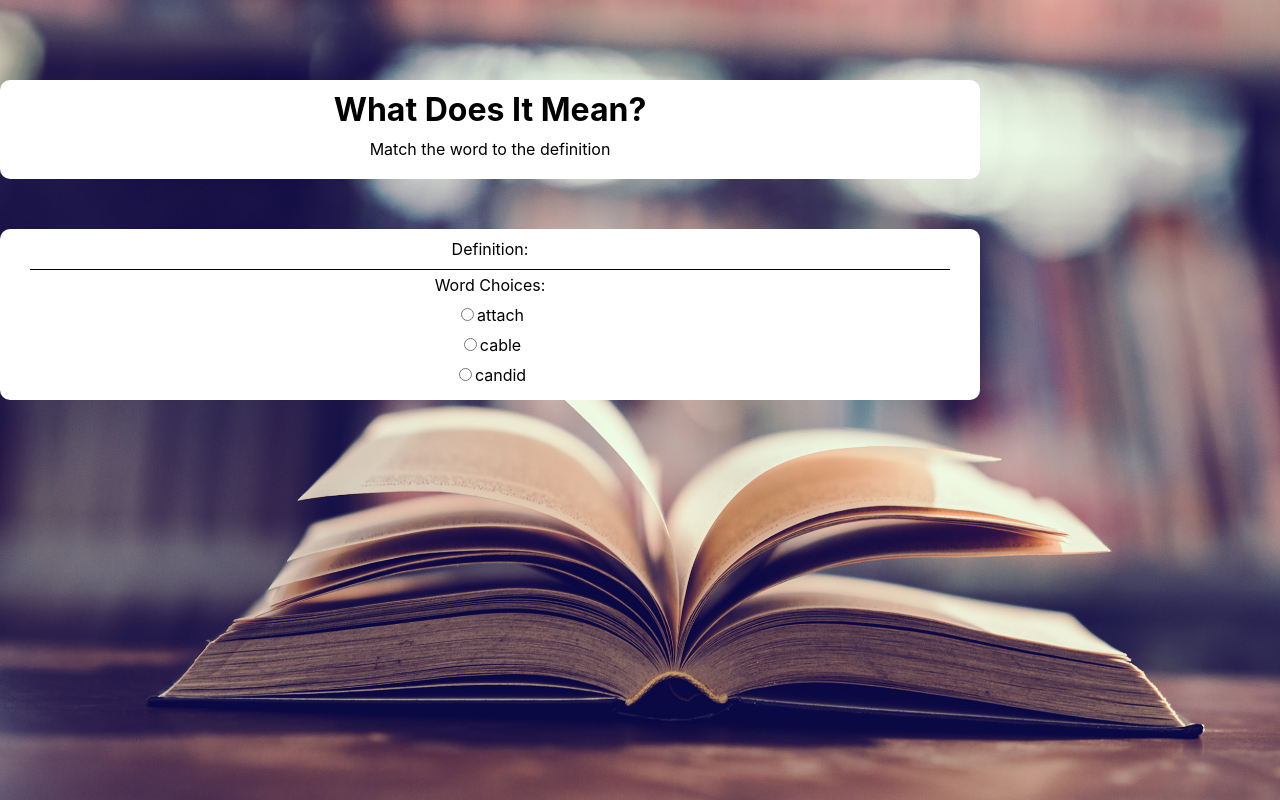
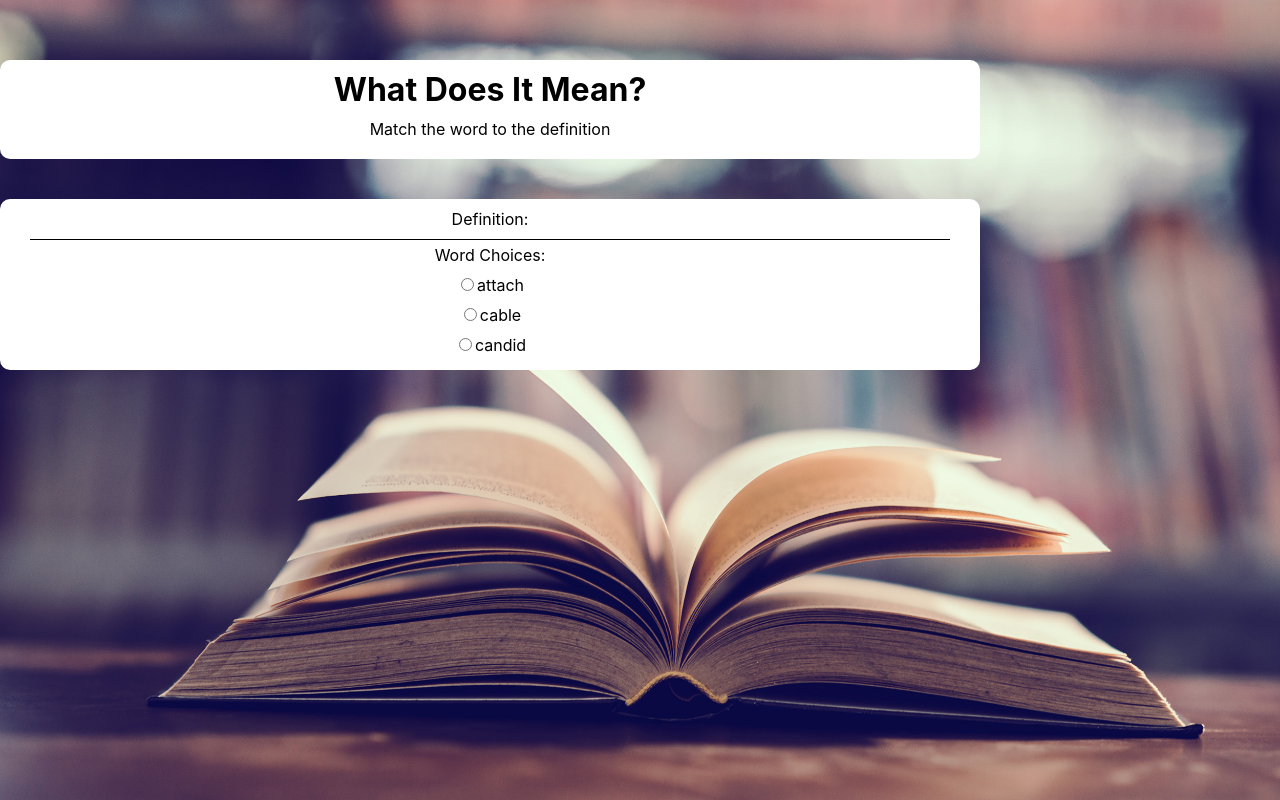
Before and after one commit to irene-rojas/words-history, a React (Create React App) app: page / in a window 1280 px wide. Built offline with nearby package versions, Linux system fonts and the light colour scheme; no server answers.

Commit message:
backup before logos

```diff
--- a/src/App.css
+++ b/src/App.css
@@ -21,7 +21,7 @@ h4 {
     margin-top: 10px;
     margin-bottom: 0px;
     font-weight: normal;
-    padding-bottom: 15px;
+    padding-bottom: 5px;
 }
 
 .header {
@@ -30,6 +30,8 @@ h4 {
     background-color: white;
     border-radius: 10px;
     margin-top: 80px;
+    align-self: center;
+    padding: 10px;
 }
 
 .form {
@@ -40,7 +42,7 @@ h4 {
     padding: 10px;
     display: grid;
     grid-template-columns: 1fr;
-    grid-template-rows: auto repeat(4, 30px)
+    grid-template-rows: auto repeat(5, 30px)
 }
 
 .def {
@@ -74,7 +76,7 @@ h4 {
 /* this is part of App */
 .rightDiv {
     grid-column: 2/3;
-    grid-row: 5/6;
+    grid-row: 4/5;
     background-color: white;
     border-radius: 10px;
     padding: 10px;
@@ -82,7 +84,7 @@ h4 {
 
 .wrongDiv {
     grid-column: 2/3;
-    grid-row: 5/6;
+    grid-row: 4/5;
     background-color: white;
     border-radius: 10px;
     padding: 10px;
@@ -132,14 +134,15 @@ h4 {
         grid-template-rows: auto 1fr auto;
         text-align: center;
         height: 100%;
-        grid-row-gap: 50px;
+        /* grid-row-gap: 50px; */
     }
 
     .header {
         grid-column: 2/3;
         grid-row: 1/2;
-        margin-top: 80px;
+        margin-top: 60px;
         padding: 10px;
+        background-color: white;
     }
 
     h1 {
--- a/src/App.js
+++ b/src/App.js
@@ -161,7 +161,7 @@ class App extends Component {
 
             <div className="header">
                 <h1 id="title">What Does It Mean?</h1>
-                <h4 id="match">Match the word to the definition</h4>
+                <h4>Match the word to the definition</h4>
             </div>
 
             <form className="form">
```
